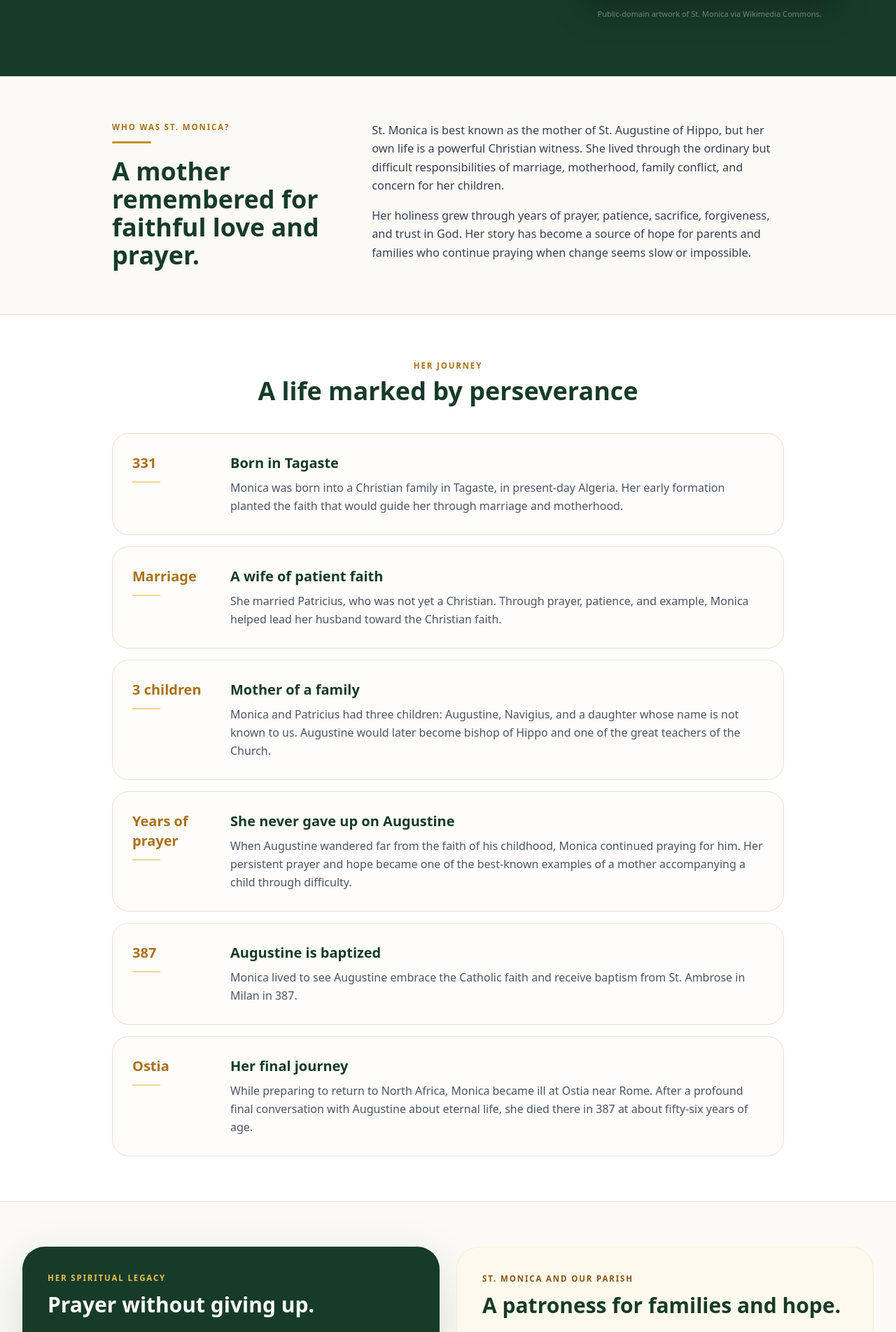
After one commit to Malate1/STAMONICAPARISH, a CodeIgniter app: page /stamonica-parish/st-monica in a window 1280 px wide. The commit adds this page. Shown: the part 669-2573 px from the top of the page at 70% size. Run offline with CodeIgniter, Linux system fonts and the light colour scheme; some libraries are stand-ins or nearby versions; some web fonts are replaced.

Commit message:
Add St. Monica page and update navigation links

```diff
--- a/application/config/routes.php
+++ b/application/config/routes.php
@@ -70,6 +70,7 @@ $route['ministries']                 = 'home/ministries';
 $route['ministries/(:any)']          = 'home/ministry_detail/$1';
 $route['priests']                    = 'home/priests';
 $route['prayers']                    = 'home/prayers';
+$route['st-monica']                  = 'home/st_monica';
 $route['about']                      = 'home/about';
 $route['contact']                    = 'home/contact';
 $route['donate']                     = 'home/donate';
--- a/application/controllers/Home.php
+++ b/application/controllers/Home.php
@@ -82,6 +82,11 @@ class Home extends Public_Controller
     public function prayers()
     {
         $this->render_public('public/prayers');
+    }
+
+    public function st_monica()
+    {
+        $this->render_public('public/st_monica', ['page_title' => 'Life of St. Monica']);
     }
 
     public function about()
--- a/application/views/partials/public_footer.php
+++ b/application/views/partials/public_footer.php
@@ -26,6 +26,7 @@
           <li><a href="<?= site_url('announcements') ?>" class="hover:text-gold-200 transition">Announcements</a></li>
           <li><a href="<?= site_url('events') ?>" class="hover:text-gold-200 transition">Parish Events</a></li>
           <li><a href="<?= site_url('priests') ?>" class="hover:text-gold-200 transition">Our Priests</a></li>
+          <li><a href="<?= site_url('st-monica') ?>" class="hover:text-gold-200 transition">Life of St. Monica</a></li>
           <li><a href="<?= site_url('prayers') ?>" class="hover:text-gold-200 transition">Prayers &amp; Novena</a></li>
           <li><a href="<?= site_url('contact') ?>" class="hover:text-gold-200 transition">Plan Your Visit</a></li>
         </ul>
--- a/application/views/partials/public_nav.php
+++ b/application/views/partials/public_nav.php
@@ -16,6 +16,7 @@ $secondary_links = [
     'ministries' => ['label' => 'Ministries', 'icon' => 'ph-users-three'],
     'priests' => ['label' => 'Our Priests', 'icon' => 'ph-church'],
     'prayers' => ['label' => 'Prayers & Novena', 'icon' => 'ph-hands-praying'],
+    'st-monica' => ['label' => 'Life of St. Monica', 'icon' => 'ph-book-open-text'],
     'about' => ['label' => 'Heritage', 'icon' => 'ph-landmark'],
 ];
 
@@ -27,6 +28,7 @@ $all_links = [
     'ministries' => 'Ministries',
     'priests' => 'Our Priests',
     'prayers' => 'Prayers & Novena',
+    'st-monica' => 'Life of St. Monica',
     'about' => 'Heritage',
     'contact' => 'Visit & Contact',
 ];
--- /dev/null
+++ b/application/views/public/st_monica.php
@@ -0,0 +1,139 @@
+<?php
+$st_monica_img = 'https://commons.wikimedia.org/wiki/Special:FilePath/Andrea%20del%20Verrocchio%20-%20Saint%20Monica%20-%20WGA24998.jpg';
+
+$timeline = [
+  ['331','Born in Tagaste','Natawo sa Tagaste',
+   'Monica was born into a Christian family in Tagaste, in present-day Algeria. Her early formation planted the faith that would guide her through marriage and motherhood.',
+   'Si Monica natawo sa usa ka Kristohanong pamilya sa Tagaste, sa karon nga Algeria. Ang iyang sayong pagkaporma sa pagtuo maoy nahimong giya niya sa kaminyoon ug pagka-inahan.'],
+  ['Marriage','A wife of patient faith','Asawa nga mapailubon sa pagtuo',
+   'She married Patricius, who was not yet a Christian. Through prayer, patience, and example, Monica helped lead her husband toward the Christian faith.',
+   'Naminyo siya kang Patricius, nga dili pa Kristohanon. Pinaagi sa pag-ampo, pagpailub, ug maayong ehemplo, nakatabang si Monica sa pagdala sa iyang bana ngadto sa pagtuong Kristohanon.'],
+  ['3 children','Mother of a family','Inahan sa usa ka pamilya',
+   'Monica and Patricius had three children: Augustine, Navigius, and a daughter whose name is not known to us. Augustine would later become bishop of Hippo and one of the great teachers of the Church.',
+   'Si Monica ug Patricius adunay tulo ka anak: Augustine, Navigius, ug usa ka anak nga babaye kansang ngalan wala na nato mahibaloi. Sa ulahi, si Augustine nahimong obispo sa Hippo ug usa sa bantugang magtutudlo sa Simbahan.'],
+  ['Years of prayer','She never gave up on Augustine','Wala siya mobiya kang Augustine',
+   'When Augustine wandered far from the faith of his childhood, Monica continued praying for him. Her persistent prayer and hope became one of the best-known examples of a mother accompanying a child through difficulty.',
+   'Sa dihang nalayo si Augustine sa pagtuo sa iyang pagkabata, nagpadayon si Monica sa pag-ampo alang kaniya. Ang iyang paglahutay ug paglaum nahimong usa sa labing nailhang ehemplo sa usa ka inahan nga nag-uban sa anak taliwala sa kalisdanan.'],
+  ['387','Augustine is baptized','Gibunyagan si Augustine',
+   'Monica lived to see Augustine embrace the Catholic faith and receive baptism from St. Ambrose in Milan in 387.',
+   'Nakita ni Monica nga gidawat ni Augustine ang pagtuong Katoliko ug gibunyagan ni San Ambrosio sa Milan niadtong 387.'],
+  ['Ostia','Her final journey','Ang iyang kataposang panaw',
+   'While preparing to return to North Africa, Monica became ill at Ostia near Rome. After a profound final conversation with Augustine about eternal life, she died there in 387 at about fifty-six years of age.',
+   'Samtang nangandam sa pagbalik sa North Africa, nasakit si Monica sa Ostia duol sa Roma. Human sa lawom nga kataposang panag-istoryahanay kang Augustine mahitungod sa kinabuhing walay kataposan, namatay siya didto niadtong 387 sa edad nga mga kalim-an ug unom.']
+];
+?>
+<section x-data="{ lang: localStorage.getItem('stmonica-life-lang') || 'en' }"
+         x-init="$watch('lang', value => localStorage.setItem('stmonica-life-lang', value))">
+
+  <div class="relative overflow-hidden bg-parish-900">
+    <div class="absolute inset-0 bg-[radial-gradient(circle_at_80%_15%,rgba(200,144,29,.18),transparent_32%)]"></div>
+    <div class="relative max-w-7xl mx-auto px-4 sm:px-6 lg:px-8 py-14 sm:py-20">
+      <div class="grid lg:grid-cols-[1.05fr_.72fr] gap-10 lg:gap-16 items-center">
+        <div class="text-white">
+          <div class="heritage-kicker text-gold-300">Our Patroness</div>
+          <h1 class="text-4xl sm:text-6xl font-bold tracking-[-.04em] leading-[1.02] mt-3">
+            <span x-show="lang==='en'">The Life of St. Monica</span>
+            <span x-show="lang==='ceb'" x-cloak>Ang Kinabuhi ni Santa Monica</span>
+          </h1>
+          <p class="text-white/70 text-lg sm:text-xl leading-relaxed mt-6 max-w-2xl">
+            <span x-show="lang==='en'">A story of patient love, persistent prayer, family trials, and unwavering trust in God.</span>
+            <span x-show="lang==='ceb'" x-cloak>Usa ka sugilanon sa mapailubon nga gugma, makanunayong pag-ampo, mga pagsulay sa pamilya, ug lig-on nga pagsalig sa Dios.</span>
+          </p>
+          <div class="mt-7 inline-flex rounded-full bg-white/10 border border-white/15 p-1">
+            <button @click="lang='en'" class="px-4 py-2 rounded-full text-sm font-semibold transition" :class="lang==='en' ? 'bg-white text-parish-900' : 'text-white/70'">English</button>
+            <button @click="lang='ceb'" class="px-4 py-2 rounded-full text-sm font-semibold transition" :class="lang==='ceb' ? 'bg-white text-parish-900' : 'text-white/70'">Bisaya / Cebuano</button>
+          </div>
+          <div class="mt-9 grid grid-cols-3 gap-3 max-w-2xl">
+            <div class="rounded-2xl bg-white/5 border border-white/10 p-4"><div class="text-2xl font-bold text-gold-200">331</div><div class="text-xs text-white/55 mt-1">Tagaste</div></div>
+            <div class="rounded-2xl bg-white/5 border border-white/10 p-4"><div class="text-2xl font-bold text-gold-200">387</div><div class="text-xs text-white/55 mt-1">Ostia</div></div>
+            <div class="rounded-2xl bg-white/5 border border-white/10 p-4"><div class="text-2xl font-bold text-gold-200">Aug 27</div><div class="text-xs text-white/55 mt-1"><span x-show="lang==='en'">Feast Day</span><span x-show="lang==='ceb'" x-cloak>Adlaw sa Pista</span></div></div>
+          </div>
+        </div>
+
+        <figure class="max-w-sm mx-auto lg:ml-auto">
+          <div class="rounded-[2rem] overflow-hidden border border-gold-300/20 shadow-2xl bg-black/20 aspect-[4/5]">
+            <img src="<?= $st_monica_img ?>" alt="Historic painting of Saint Monica" class="w-full h-full object-cover" loading="eager">
+          </div>
+          <figcaption class="text-[11px] text-white/40 mt-3 text-center">Public-domain artwork of St. Monica via Wikimedia Commons.</figcaption>
+        </figure>
+      </div>
+    </div>
+  </div>
+
+  <div class="max-w-5xl mx-auto px-4 sm:px-6 lg:px-8 py-16">
+    <div class="grid lg:grid-cols-[.72fr_1.28fr] gap-10">
+      <div>
+        <div class="heritage-kicker text-gold-600"><span x-show="lang==='en'">Who was St. Monica?</span><span x-show="lang==='ceb'" x-cloak>Kinsa si Santa Monica?</span></div>
+        <div class="heritage-rule mt-3"></div>
+        <h2 class="text-3xl sm:text-4xl font-bold text-parish-900 mt-5 leading-tight">
+          <span x-show="lang==='en'">A mother remembered for faithful love and prayer.</span>
+          <span x-show="lang==='ceb'" x-cloak>Usa ka inahan nga gihandom tungod sa matinud-anong gugma ug pag-ampo.</span>
+        </h2>
+      </div>
+      <div class="text-gray-700 leading-relaxed text-[1.02rem]">
+        <div x-show="lang==='en'">
+          <p>St. Monica is best known as the mother of St. Augustine of Hippo, but her own life is a powerful Christian witness. She lived through the ordinary but difficult responsibilities of marriage, motherhood, family conflict, and concern for her children.</p>
+          <p class="mt-4">Her holiness grew through years of prayer, patience, sacrifice, forgiveness, and trust in God. Her story has become a source of hope for parents and families who continue praying when change seems slow or impossible.</p>
+        </div>
+        <div x-show="lang==='ceb'" x-cloak>
+          <p>Si Santa Monica labing nailhan isip inahan ni San Augustine sa Hippo, apan ang iyang kaugalingong kinabuhi usa usab ka kusgan nga Kristohanong pagpamatuod. Nakaagi siya sa lisod nga mga responsibilidad sa kaminyoon, pagka-inahan, kalisod sa pamilya, ug kabalaka alang sa mga anak.</p>
+          <p class="mt-4">Ang iyang pagkabalaan mitubo pinaagi sa daghang tuig sa pag-ampo, pagpailub, sakripisyo, pagpasaylo, ug pagsalig sa Dios. Ang iyang sugilanon nahimong tinubdan sa paglaum alang sa mga ginikanan ug pamilya nga nagpadayon sa pag-ampo bisan hinay o daw imposible ang kausaban.</p>
+        </div>
+      </div>
+    </div>
+  </div>
+
+  <div class="bg-white border-y border-stonewarm-200">
+    <div class="max-w-5xl mx-auto px-4 sm:px-6 lg:px-8 py-16">
+      <div class="text-center mb-10">
+        <div class="heritage-kicker text-gold-600"><span x-show="lang==='en'">Her journey</span><span x-show="lang==='ceb'" x-cloak>Ang iyang panaw</span></div>
+        <h2 class="text-3xl sm:text-4xl font-bold text-parish-900 mt-2"><span x-show="lang==='en'">A life marked by perseverance</span><span x-show="lang==='ceb'" x-cloak>Kinabuhi nga gimarkahan sa paglahutay</span></h2>
+      </div>
+
+      <div class="space-y-4">
+        <?php foreach ($timeline as $item): ?>
+          <article class="grid sm:grid-cols-[120px_1fr] gap-5 rounded-3xl border border-stonewarm-200 bg-stonewarm-50/35 p-5 sm:p-7 hover:border-parish-200 hover:shadow-soft transition">
+            <div><div class="text-xl font-bold text-gold-600"><?= html_escape($item[0]) ?></div><div class="w-10 h-0.5 bg-gold-200 mt-3"></div></div>
+            <div>
+              <h3 class="text-xl font-bold text-parish-900"><span x-show="lang==='en'"><?= html_escape($item[1]) ?></span><span x-show="lang==='ceb'" x-cloak><?= html_escape($item[2]) ?></span></h3>
+              <p class="text-gray-600 leading-relaxed mt-2"><span x-show="lang==='en'"><?= html_escape($item[3]) ?></span><span x-show="lang==='ceb'" x-cloak><?= html_escape($item[4]) ?></span></p>
+            </div>
+          </article>
+        <?php endforeach; ?>
+      </div>
+    </div>
+  </div>
+
+  <div class="max-w-7xl mx-auto px-4 sm:px-6 lg:px-8 py-16">
+    <div class="grid lg:grid-cols-2 gap-6">
+      <div class="rounded-[2rem] bg-parish-900 text-white p-7 sm:p-9 shadow-heritage">
+        <div class="heritage-kicker text-gold-300"><span x-show="lang==='en'">Her spiritual legacy</span><span x-show="lang==='ceb'" x-cloak>Ang iyang espirituhanong kabilin</span></div>
+        <h2 class="text-3xl font-bold mt-3"><span x-show="lang==='en'">Prayer without giving up.</span><span x-show="lang==='ceb'" x-cloak>Pag-ampo nga dili mohunong.</span></h2>
+        <p class="text-white/70 leading-relaxed mt-5" x-show="lang==='en'">The Church remembers Monica as a model of Christian motherhood and persevering prayer. Her life reminds us that love may require patience, conversion cannot be forced, and faithfulness matters even when results are not immediate.</p>
+        <p class="text-white/70 leading-relaxed mt-5" x-show="lang==='ceb'" x-cloak>Gihandom sa Simbahan si Monica isip ehemplo sa Kristohanong pagka-inahan ug makanunayong pag-ampo. Ang iyang kinabuhi nagpahinumdom nga ang gugma nagkinahanglan og pagpailub ug nga importante ang pagkamatinud-anon bisan dili dayon makita ang resulta.</p>
+      </div>
+
+      <div class="rounded-[2rem] bg-gold-50 border border-gold-100 p-7 sm:p-9">
+        <div class="heritage-kicker text-gold-700"><span x-show="lang==='en'">St. Monica and our parish</span><span x-show="lang==='ceb'" x-cloak>Si Santa Monica ug ang atong parokya</span></div>
+        <h2 class="text-3xl font-bold text-parish-900 mt-3"><span x-show="lang==='en'">A patroness for families and hope.</span><span x-show="lang==='ceb'" x-cloak>Patrona sa pamilya ug paglaum.</span></h2>
+        <p class="text-gray-700 leading-relaxed mt-5" x-show="lang==='en'">Her life gives Sta. Monica Parish a natural spiritual identity: a community that prays for families, accompanies those who struggle, welcomes those returning to faith, and remains hopeful through difficulty.</p>
+        <p class="text-gray-700 leading-relaxed mt-5" x-show="lang==='ceb'" x-cloak>Ang iyang kinabuhi naghatag sa Sta. Monica Parish og espirituhanong identidad: usa ka komunidad nga nag-ampo alang sa pamilya, nag-uban sa mga naglisod, nagdawat sa mga mibalik sa pagtuo, ug nagpabiling malaumon taliwala sa kalisdanan.</p>
+        <div class="mt-7 flex flex-wrap gap-3">
+          <a href="<?= site_url('prayers') ?>" class="inline-flex items-center gap-2 px-5 py-3 rounded-full bg-parish-800 text-white font-semibold hover:bg-parish-900 transition"><i class="ph ph-hands-praying"></i> <span x-show="lang==='en'">Prayers &amp; Novena</span><span x-show="lang==='ceb'" x-cloak>Mga Pag-ampo &amp; Nobena</span></a>
+          <a href="<?= site_url('about') ?>" class="inline-flex items-center gap-2 px-5 py-3 rounded-full bg-white border border-gold-200 text-parish-800 font-semibold hover:bg-gold-100 transition"><i class="ph ph-landmark"></i> <span x-show="lang==='en'">Parish Heritage</span><span x-show="lang==='ceb'" x-cloak>Kasaysayan sa Parokya</span></a>
+        </div>
+      </div>
+    </div>
+  </div>
+
+  <div class="bg-stonewarm-100/70 border-t border-stonewarm-200">
+    <div class="max-w-5xl mx-auto px-4 sm:px-6 lg:px-8 py-9 text-sm text-gray-600">
+      <div class="font-semibold text-parish-900"><span x-show="lang==='en'">Historical references</span><span x-show="lang==='ceb'" x-cloak>Mga basihanan sa kasaysayan</span></div>
+      <p class="mt-1"><span x-show="lang==='en'">This overview follows Vatican reflections on St. Monica and historical materials from the Augustinian tradition.</span><span x-show="lang==='ceb'" x-cloak>Kining pagsaysay nagsunod sa mga pagpamalandong sa Vatican bahin kang Santa Monica ug sa mga kasaysayang materyal sa tradisyong Augustinian.</span></p>
+      <div class="mt-3 flex flex-wrap gap-4">
+        <a href="https://www.vatican.va/content/benedict-xvi/en/angelus/2006/documents/hf_ben-xvi_ang_20060827.html" target="_blank" rel="noopener" class="text-parish-700 font-semibold hover:text-parish-900">Vatican reflection ↗</a>
+        <a href="https://augustinian.org/august-27/" target="_blank" rel="noopener" class="text-parish-700 font-semibold hover:text-parish-900">Augustinian biography ↗</a>
+      </div>
+    </div>
+  </div>
+</section>
```
Also changed, not shown: application/views/public/home.php (+26 -6 lines), application/views/public/prayers.php (+7 -1 lines).
